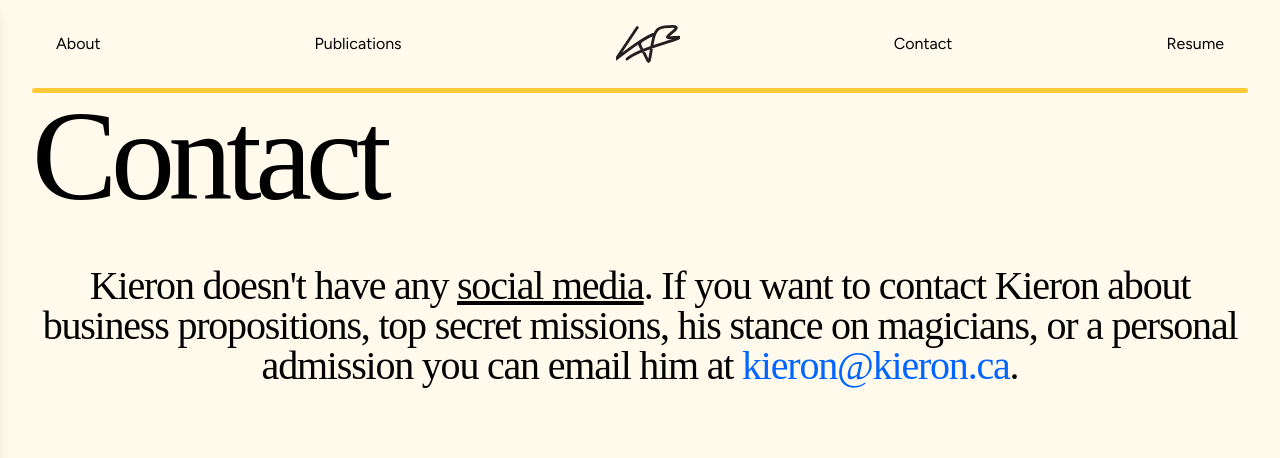
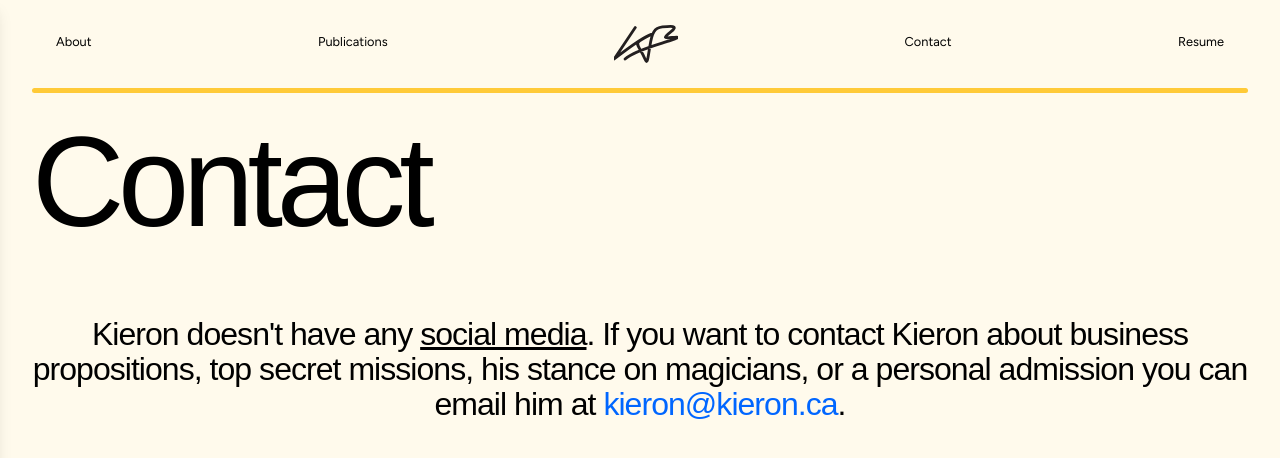
Before and after one commit to Kieron-vB/kieron-ca, a Next.js app: page /contact in a window 1280 px wide. Shown: the top 458 px of the page. Built offline with nearby package versions, Linux system fonts and the light colour scheme; a web font is replaced by a local one.

Commit message:
Changed font, About, Contact

```diff
--- a/src/app/contact/page.tsx
+++ b/src/app/contact/page.tsx
@@ -12,7 +12,7 @@ export default function About() {
 			</h1>
 			<div className="flex flex-wrap gap-[10rem]">
 			<p className="text-center w-full pt-[4rem] px-standard font-body leading-paragraph tracking-paragraph text-text text-mobile lg:text-desktop">
-				Kieron doesn't have any <span Title="Linkedin doesn't count"><u>social media</u></span>. If you want to contact Kieron about business propositions, top secret missions, his stance on magicians, or a personal admission you can email him at <span className="text-link"> kieron@kieron.ca</span>.			</p>
+				Kieron doesn't have any <span title="Linkedin doesn't count"><u>social media</u></span>. If you want to contact Kieron about business propositions, top secret missions, his stance on magicians, or a personal admission you can email him at <span className="text-link"> kieron@kieron.ca</span>.			</p>
 			</div>
 		</section>
 		</main>
--- a/src/components/Title.tsx
+++ b/src/components/Title.tsx
@@ -1,8 +1,8 @@
 import React from "react";
 
 const CircularTitle = () => {
-  const title = "Kieron von Buchstab  "; // Include spaces for even spacing
-  const radius = 38; // radius in vh units
+  const title = "Kieron von Buchstab "; // Include spaces for even spacing
+  const radius = 39; // radius in vh units
                            // Positive values rotate clockwise
                            // Negative values rotate counter-clockwise
 
@@ -20,12 +20,12 @@ const CircularTitle = () => {
 
           // Calculate the rotation needed to make the letter face center
           // Now including the rotation offset for fine-tuning
-          const letterRotation = angle + 90 - 17*index;
+          const letterRotation = angle + 90 - 18.0*index;
 
           return (
             <span
               key={index}
-              className="absolute text-black font-headings text-[28vw]"
+              className="absolute text-black font-headings text-[25vw]"
               style={{
                 transform: `
                   rotate(${angle}deg)
--- a/tailwind.config.js
+++ b/tailwind.config.js
@@ -14,22 +14,23 @@ module.exports = {
         link: '#0066FF',
       },
       fontFamily: {
-        headings: ['var(--font-scheherazade-new)'],
-        body: ['var(--font-scheherazade-new)'],
+	      headings: ['var(--font-main-font)'],
+        body: ['var(--font-main-font)'],
         buttons: ['var(--font-figtree)'],
 	writing: ['var(--font-caveat)'],
       },
       fontSize: {
 	      'mobile': '3vh',
-	      'desktop': '5vh',
+	      'desktop': '4vh',
+	      'base': '1.6vh',
       },
       letterSpacing: {
 	      tight: '-0.05em',
 	      'paragraph': '-0.03em',
       },
       lineHeight: {
-	      tight: '0.7',
-	      'paragraph': '1.0'
+	      tight: '1.1',
+	      'paragraph': '1.1'
       },
       boxShadow: {
         'inner-accent': 'inset 8px 8px #FFCA38, inset -1px -1px 6px rgba(255, 202, 56, 0.1)',
```
Also changed, not shown: 1 other file (tests, documents, lock files or other folders).
